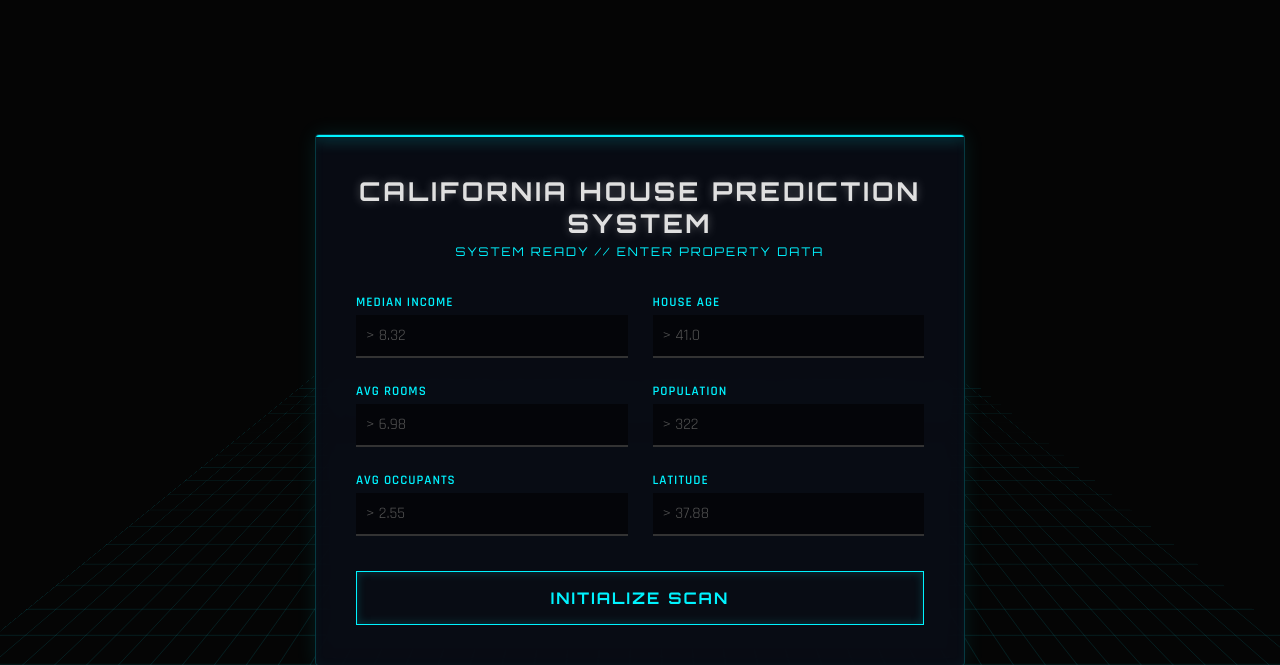
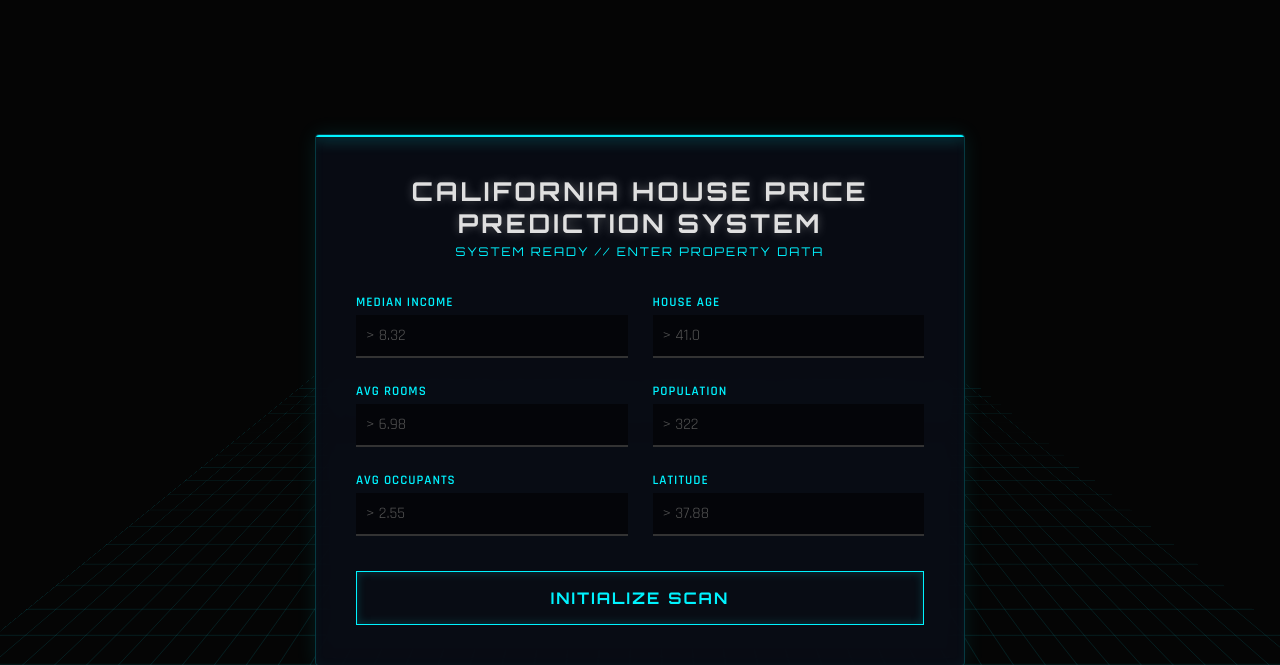
Before and after one commit to LoveGangboir/california_flask, a Flask app: page / in a window 1280 px wide; the page is wider, and only the part inside the window is pictured. Shown: the top 665 px of that part. Run offline with Flask 3, Linux system fonts and the light colour scheme; parts of the project's set-up code (start-up, migrations or seed data) failed here and were passed over.

Commit message:
app name change

```diff
--- a/templates/index.html
+++ b/templates/index.html
@@ -18,7 +18,8 @@
 
             <div class="card-header">
                 <div class="glow-line"></div>
-                <h1>CALIFORNIA HOUSE PREDICTION SYSTEM</h1>
+                <h1>CALIFORNIA HOUSE  PRICE
+                    PREDICTION SYSTEM</h1>
                 <p>SYSTEM READY // ENTER PROPERTY DATA</p>
             </div>
 
```
